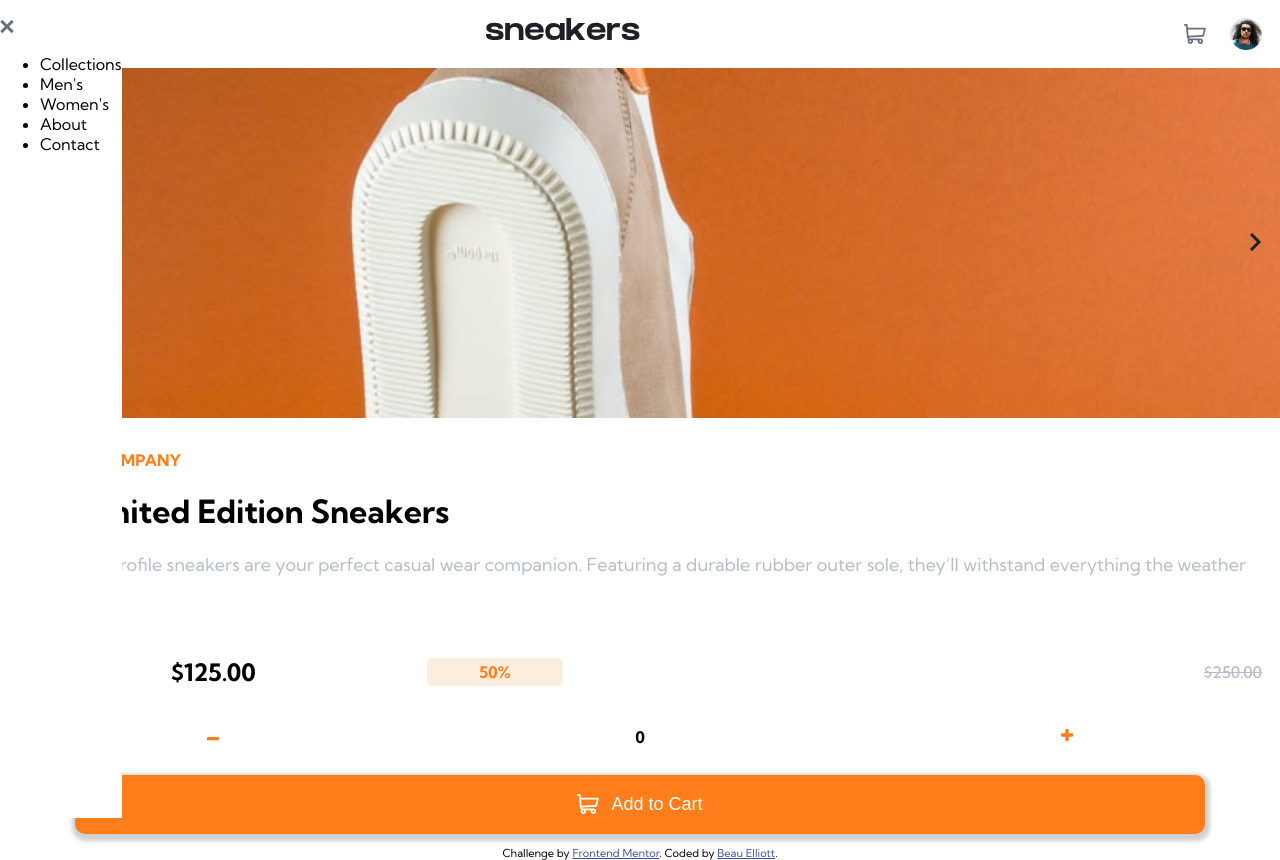
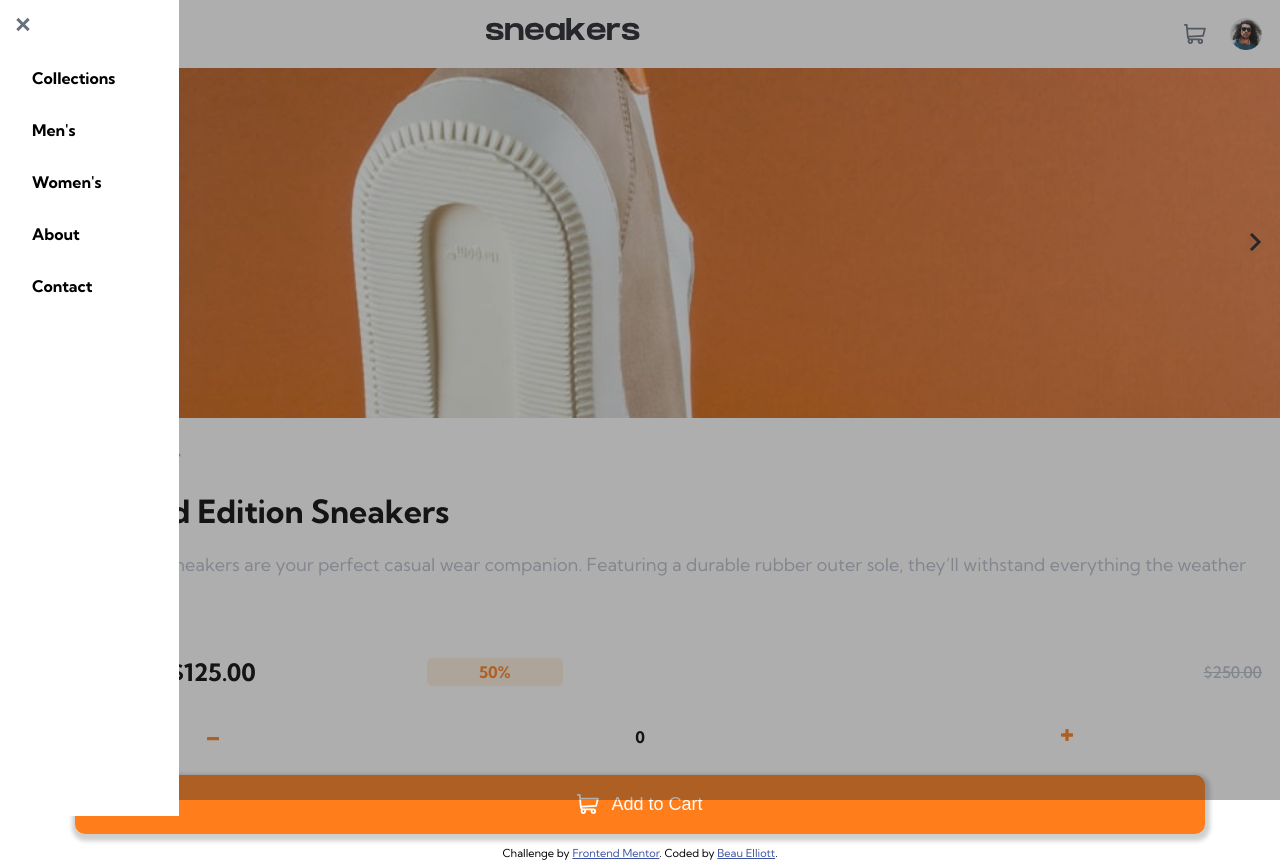
Before and after one commit to belliott15/ecommerce-landing-page, a plain HTML site: page index.html in a window 1280 px wide. Both pictures are taken after a click on the picture 29 px from the left and 29 px from the top of the page. Drawn offline with Linux system fonts and the light colour scheme.

Commit message:
getting blur effect working when menu is up

```diff
--- a/index.css
+++ b/index.css
@@ -56,17 +56,36 @@ body {
 .menu-visible {
   position: absolute;
   left: 0;
+  top: 0;
   height: 100vh;
   background: white;
   z-index: 999;
   display: block;
+  padding: 1rem 3rem 0 1rem;
 }
-.nav-menu ul {
-  list-style-type: none;
+ul {
   display: flex;
   flex-direction: column;
-  justify-content: start;
+  list-style-type: none;
   padding: 0;
+}
+li {
+  padding: 1rem;
+  font-weight: bolder;
+}
+.hidden {
+  visibility: hidden;
+}
+.blur {
+  position: absolute;
+  top: 0;
+  height: 100vh;
+  width: 100vw;
+  background-color: hsla(0, 0%, 20%, 0.397);
+  padding: 0;
+  margin: 0;
+  z-index: 998;
+  visibility: block;
 }
 
 /* main body */
--- a/index.html
+++ b/index.html
@@ -17,6 +17,7 @@
   </head>
   <body>
     <header>
+      <div id="blur"></div>
       <!-- navbar -->
       <nav class="navbar">
         <!-- menu hamburger -->
--- a/index.js
+++ b/index.js
@@ -1,6 +1,7 @@
 const menuIcon = document.querySelector("#menu");
 const menu = document.querySelector("#nav-menu");
-const closeIcon = document.querySelector(".close");
+const closeIcon = document.querySelector(".close-icon");
+const blur = document.querySelector("#blur");
 const logo = document.querySelector("#logo");
 const cartIcon = document.querySelector("#cart-icon");
 const avatarIcon = document.querySelector("#avatar-icon");
@@ -15,16 +16,27 @@ menuIcon.addEventListener("click", () => {
   console.log("you clicked the menu");
   menu.classList.remove("nav-menu");
   menu.classList.add("menu-visible");
+  blur.classList.remove("hidden");
+  blur.classList.add("blur");
 });
 
 closeIcon.addEventListener("click", () => {
   console.log("close icon");
   menu.classList.remove("menu-visible");
   menu.classList.add("nav-menu");
+  blur.classList.remove("blur");
+  blur.classList.add("hidden");
 });
 
 logo.addEventListener("click", () => {
   console.log("return to homepage");
+});
+
+blur.addEventListener("click", () => {
+  menu.classList.remove("menu-visible");
+  menu.classList.add("nav-menu");
+  blur.classList.remove("blur");
+  blur.classList.add("hidden");
 });
 
 cartIcon.addEventListener("click", () => {
```
